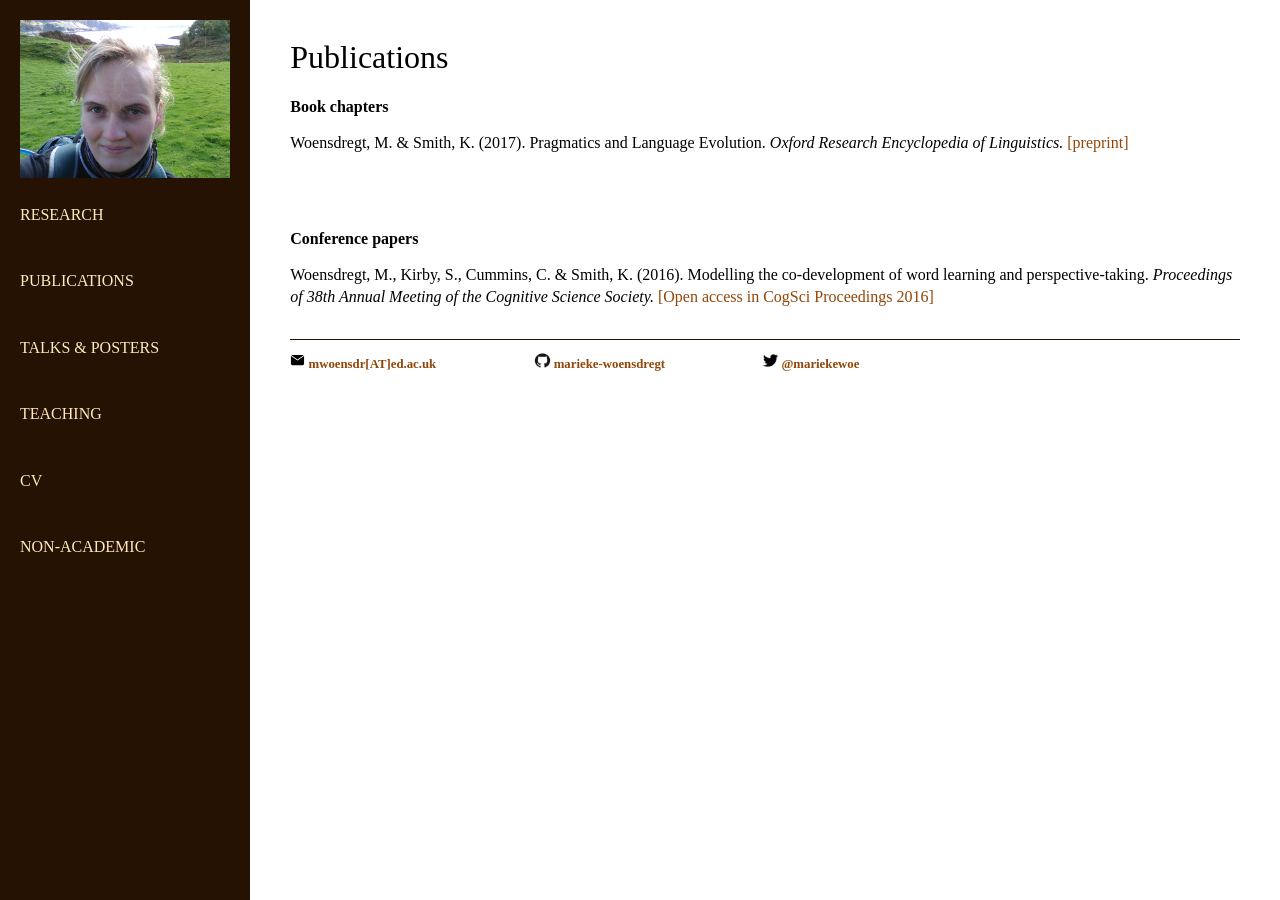
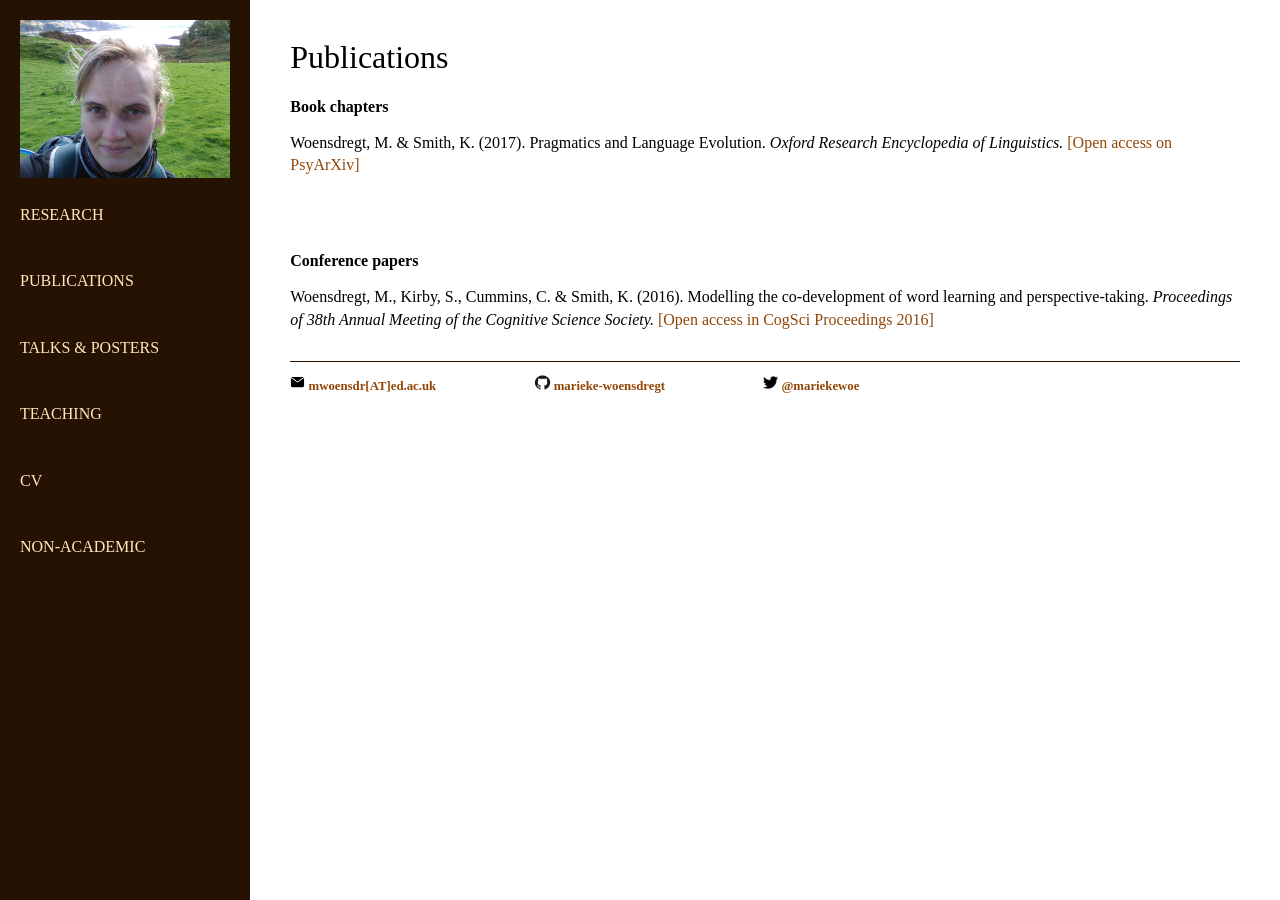
Before and after one commit to marieke-woensdregt/marieke-woensdregt.github.io, a Jekyll site: the page built from publications/index.html, in a window 1280 px wide. Built offline with Jekyll 4.4.1, drawn with Linux system fonts in a browser that asks for light colours.

Commit message:
Update index.html

```diff
--- a/publications/index.html
+++ b/publications/index.html
@@ -8,8 +8,7 @@
 	<p class="bottom-two">
 		Woensdregt, M. &amp; Smith, K. (2017). Pragmatics and Language Evolution.
 		<i>Oxford Research Encyclopedia of Linguistics.</i>
-		<A HREF="https://github.com/marieke-woensdregt/marieke-woensdregt.github.io/blob/master/pdfs/Woensdregt_Smith_2017_ORE_Pragmatics and Language Evolution_Preprint.pdf">
-		[preprint]</A>
+		<a href="https://psyarxiv.com/5sqfj/">[Open access on PsyArXiv]</a>
 	</p>
 
 	<h3> Conference papers </h3>
```
